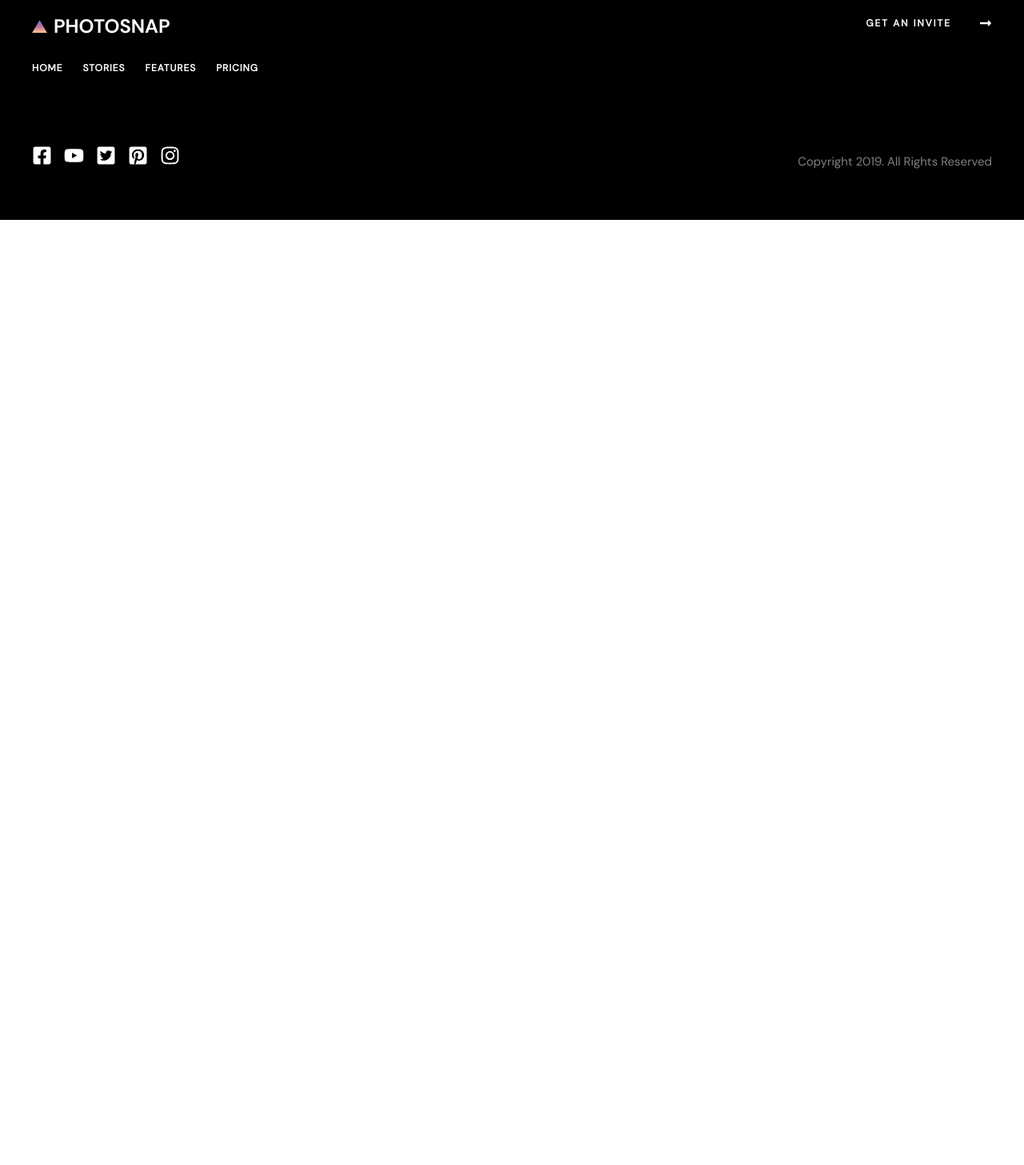
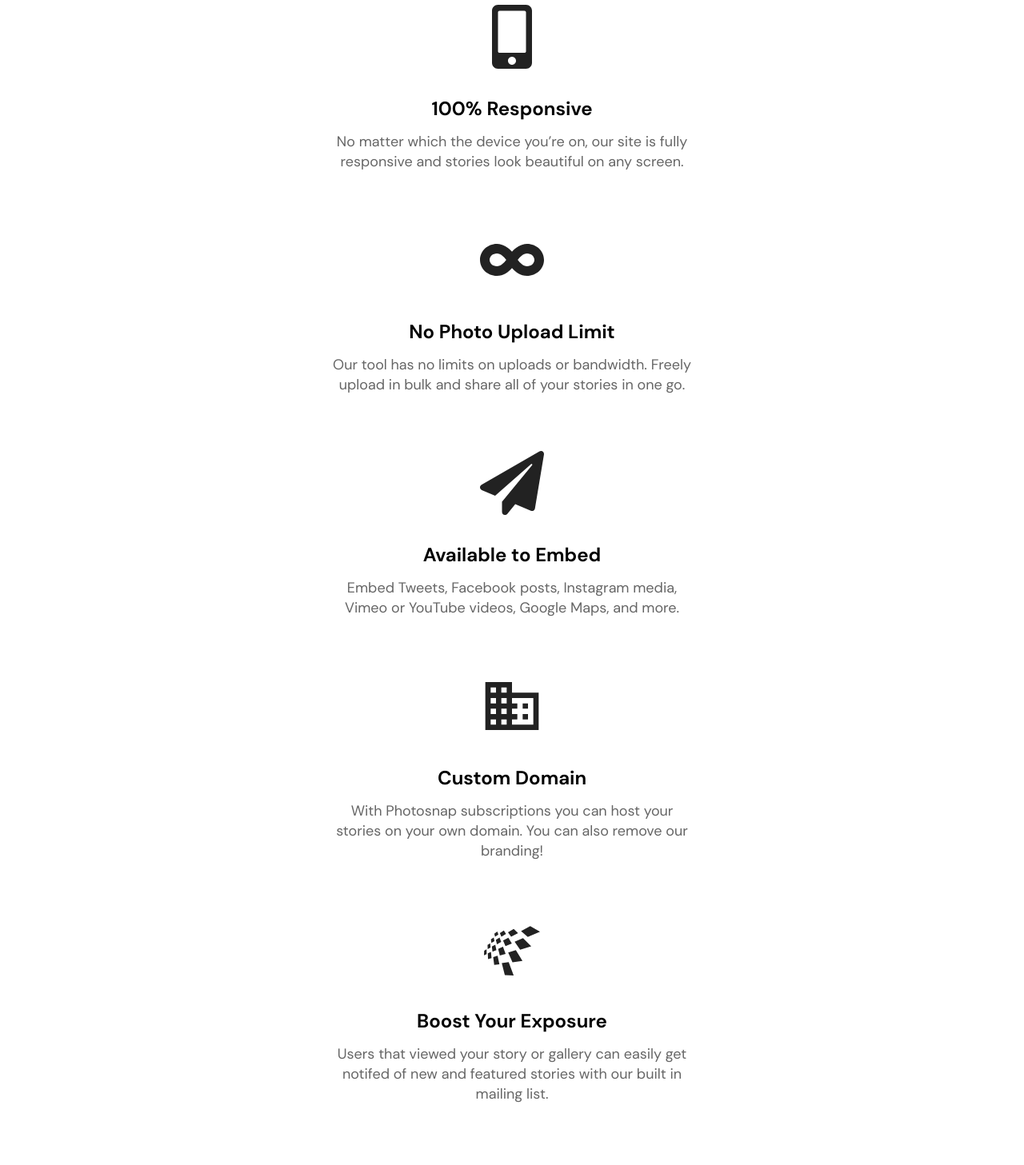
Before and after one commit to tsanev96/Photosnap, a React (Create React App) app: page /features in a window 1280 px wide. Shown: the part 880-2337 px from the top of the page at 80% size. Before the commit the page ends 1155 px from the top, so only its background shows below. Built offline with nearby package versions, Linux system fonts and the light colour scheme.

Commit message:
added boxes content, created type for box

```diff
--- a/src/components/Features/Features.tsx
+++ b/src/components/Features/Features.tsx
@@ -1,7 +1,13 @@
 import React from "react";
+import { Box } from "../common/Box/Box";
+import { Boxes } from "../common/Boxes/Boxes";
 import { ImageContent } from "../common/ImageText/ImageContent";
 import { InfoText } from "../common/InfoText/InfoText";
-import { featureImageContentData } from "./featuresData";
+import {
+  featureImageContentData,
+  boxesFirstData,
+  boxesSecondData,
+} from "./featuresData";
 
 export const Features = () => {
   return (
@@ -22,6 +28,16 @@ export const Features = () => {
           isOpacity
         />
       </ImageContent>
+      <Boxes>
+        {boxesFirstData.map(({ headline, copy, icon }) => (
+          <Box key={headline} headline={headline} copy={copy} icon={icon} />
+        ))}
+      </Boxes>
+      <Boxes>
+        {boxesSecondData.map(({ headline, copy, icon }) => (
+          <Box key={headline} headline={headline} copy={copy} icon={icon} />
+        ))}
+      </Boxes>
     </div>
   );
 };
--- a/src/components/Features/featuresData.ts
+++ /dev/null
@@ -1,18 +0,0 @@
-import imageContentMobile from "../../images/features/mobile/hero.jpg";
-import imageContentTablet from "../../images/features/tablet/hero.jpg";
-import imageContentDesktop from "../../images/features/desktop/hero.jpg";
-import { ImageContent } from "../../types/interfaces/imageContent";
-
-export const featureImageContentData: ImageContent = {
-  image: {
-    mobile: imageContentMobile,
-    tablet: imageContentTablet,
-    desktop: imageContentDesktop,
-    alt: "",
-  },
-  headline: "FEATURES",
-  copy:
-    "We make sure all of our features are designed to be loved by every aspiring and even professional photograpers who wanted to share their stories.",
-  theme: "light",
-  isRowReversed: true,
-};
--- /dev/null
+++ b/src/components/Features/featuresData.tsx
@@ -0,0 +1,70 @@
+import React from "react";
+import imageContentMobile from "../../images/features/mobile/hero.jpg";
+import imageContentTablet from "../../images/features/tablet/hero.jpg";
+import imageContentDesktop from "../../images/features/desktop/hero.jpg";
+import { ImageContent } from "../../types/interfaces/imageContent";
+import {
+  FaDragon,
+  FaInfinity,
+  FaMobileAlt,
+  FaPaperPlane,
+  FaSchlix,
+} from "react-icons/fa";
+import { MdDomain } from "react-icons/md";
+import { BoxContent } from "../../types/interfaces/boxContent";
+
+export const featureImageContentData: ImageContent = {
+  image: {
+    mobile: imageContentMobile,
+    tablet: imageContentTablet,
+    desktop: imageContentDesktop,
+    alt: "",
+  },
+  headline: "FEATURES",
+  copy:
+    "We make sure all of our features are designed to be loved by every aspiring and even professional photograpers who wanted to share their stories.",
+  theme: "light",
+  isRowReversed: true,
+};
+
+export const boxesFirstData: BoxContent[] = [
+  {
+    headline: "100% Responsive",
+    copy:
+      "No matter which the device you’re on, our site is fully responsive and stories look beautiful on any screen.",
+    icon: <FaMobileAlt />,
+  },
+  {
+    headline: "No Photo Upload Limit",
+    copy:
+      "Our tool has no limits on uploads or bandwidth. Freely upload in bulk and share all of your stories in one go.",
+    icon: <FaInfinity />,
+  },
+  {
+    headline: "Available to Embed",
+    copy:
+      "Embed Tweets, Facebook posts, Instagram media, Vimeo or YouTube videos, Google Maps, and more. ",
+    icon: <FaPaperPlane />,
+  },
+];
+
+export const boxesSecondData: BoxContent[] = [
+  {
+    headline: "Custom Domain",
+    copy:
+      "With Photosnap subscriptions you can host your stories on your own domain. You can also remove our branding!",
+    icon: <MdDomain />,
+  },
+  {
+    headline: "Boost Your Exposure",
+    copy:
+      "Users that viewed your story or gallery can easily get notifed of new and featured stories with our built in mailing list.",
+    icon: <FaSchlix />,
+  },
+  {
+    headline: "Drag & Drop Image",
+    copy:
+      "Easily drag and drop your image and get beautiful shots everytime. No over the top tooling to add friction to creating stories.",
+    icon: <FaDragon />,
+  },
+];
--- a/src/components/Home/homeData.tsx
+++ b/src/components/Home/homeData.tsx
@@ -1,6 +1,7 @@
 import { ImageContent } from "../../types/interfaces/imageContent";
 import { contentImages, storyImages } from "./homeImages";
 import { FaMobileAlt, FaInfinity, FaPaperPlane } from "react-icons/fa";
+import { BoxContent } from "../../types/interfaces/boxContent";
 
 export const imageTextData: ImageContent[] = [
   {
@@ -96,7 +97,7 @@ export const storiesData = [
   },
 ];
 
-export const cardsData = [
+export const cardsData: BoxContent[] = [
   {
     headline: "100% Responsive",
     copy:
--- /dev/null
+++ b/src/types/interfaces/boxContent.ts
@@ -0,0 +1,5 @@
+export interface BoxContent {
+  headline: string;
+  copy: string;
+  icon: JSX.Element;
+}
```
